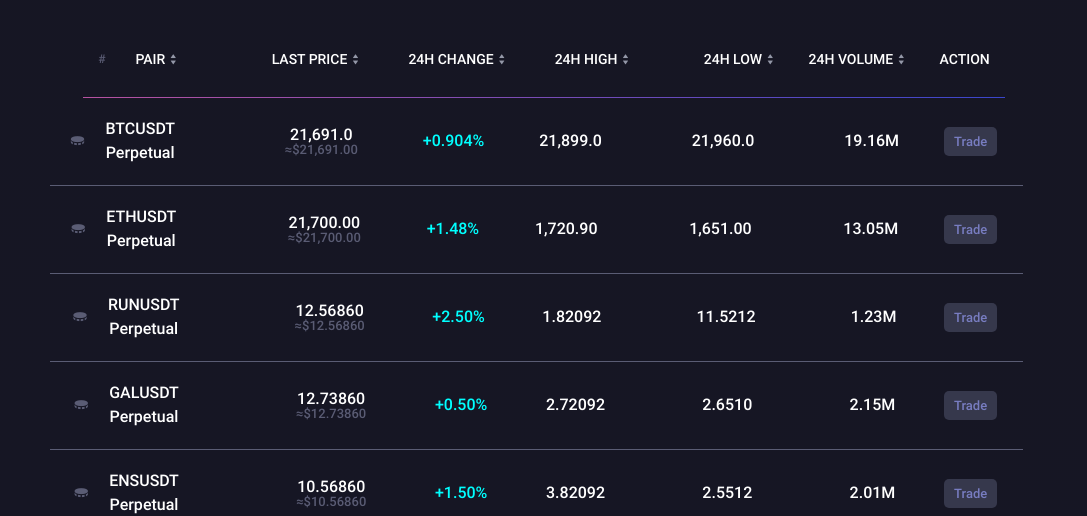
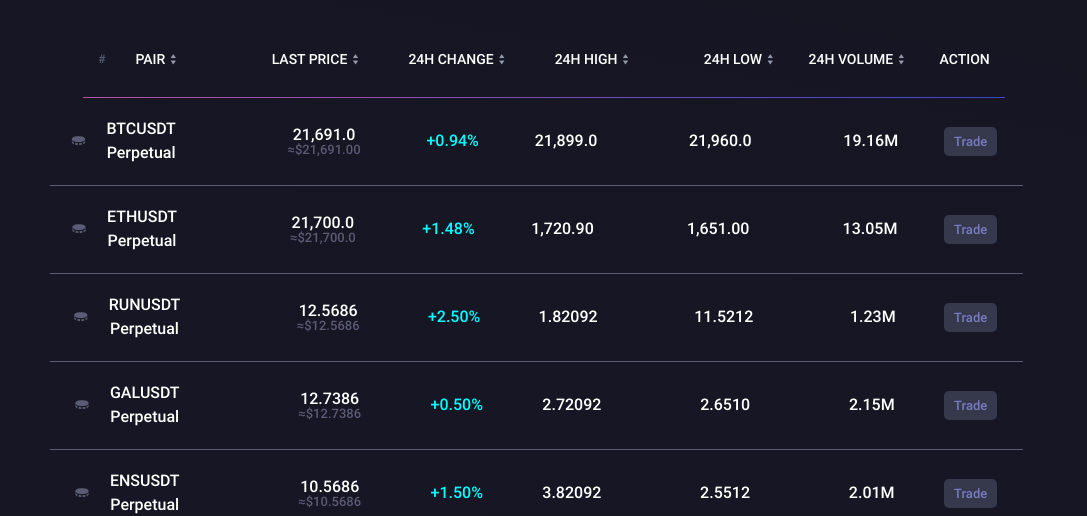
Before and after one commit to dofxo/apollox, a plain HTML site: page assests/html/markets.html in a window 1280 px wide. Shown: the part 286-802 px from the top of the page, without its empty margins (96-1183 px from the left). Drawn offline with Linux system fonts and the light colour scheme.

Commit message:
fixed some coins prices

```diff
--- a/assests/html/markets.html
+++ b/assests/html/markets.html
@@ -215,7 +215,7 @@
                     </td>
                     <td class="details">
                         <span>24h Change</span>
-                        +0.904%
+                        +0.94%
                     </td>
                     <td class="details">
                         <span>24h High</span>
--- a/assests/js/markets.js
+++ b/assests/js/markets.js
@@ -74,23 +74,23 @@ function coinMaker(coinName , coinPrice , coinChange, coinHigh, coinLow,coinVolu
 
 }
 
-coinMaker('ETHUSDT',`21,700.00`,`+1.48%`,`1,720.90`,`1,651.00`,`13.05M`)
-coinMaker('RUNUSDT',`12.56860`,`+2.50%`,`1.82092`,`11.5212`,`1.23M`)
-coinMaker('GALUSDT',`12.73860`,`+0.50%`,`2.72092`,`2.6510`,`2.15M`)
-coinMaker('ENSUSDT',`10.56860`,`+1.50%`,`3.82092`,`2.5512`,`2.01M`)
-coinMaker('RUNUSDT',`12.56860`,`+2.50%`,`1.82092`,`11.5212`,`1.23M`)
-coinMaker('LINUSDT',`5,56256`,`+1.33%`,`1.82092`,`1.5613`,`1.98M`)
-coinMaker('OKBUSDT',`2,54256`,`+0.43%`,`2.22092`,`2.2113`,`0.99M`)
-coinMaker('LINUSDT',`5,56256`,`+1.33%`,`1.82092`,`1.5613`,`1.98M`)
-coinMaker('GALUSDT',`12.73860`,`+0.50%`,`2.72092`,`2.6510`,`2.15M`)
-coinMaker('RUNUSDT',`12.56860`,`+2.50%`,`1.82092`,`11.5212`,`1.23M`)
-coinMaker('LINUSDT',`5,56256`,`+1.33%`,`1.82092`,`1.5613`,`1.98M`)
-coinMaker('GALUSDT',`12.73860`,`+0.50%`,`2.72092`,`2.6510`,`2.15M`)
-coinMaker('ENSUSDT',`10.56860`,`+1.50%`,`3.82092`,`2.5512`,`2.01M`)
-coinMaker('KAVSUSDT',`13.56860`,`+1.70%`,`1.82092`,`3.5512`,`1.01M`)
+coinMaker('ETHUSDT',`21,700.0`,`+1.48%`,`1,720.90`,`1,651.00`,`13.05M`)
+coinMaker('RUNUSDT',`12.5686`,`+2.50%`,`1.82092`,`11.5212`,`1.23M`)
+coinMaker('GALUSDT',`12.7386`,`+0.50%`,`2.72092`,`2.6510`,`2.15M`)
+coinMaker('ENSUSDT',`10.5686`,`+1.50%`,`3.82092`,`2.5512`,`2.01M`)
+coinMaker('RUNUSDT',`12.5686`,`+2.50%`,`1.82092`,`11.5212`,`1.23M`)
+coinMaker('LINUSDT',`5,5625`,`+1.33%`,`1.82092`,`1.5613`,`1.98M`)
+coinMaker('OKBUSDT',`2,5425`,`+0.43%`,`2.22092`,`2.2113`,`0.99M`)
+coinMaker('LINUSDT',`5,5625`,`+1.33%`,`1.82092`,`1.5613`,`1.98M`)
+coinMaker('GALUSDT',`12.7386`,`+0.50%`,`2.72092`,`2.6510`,`2.15M`)
+coinMaker('RUNUSDT',`12.5686`,`+2.50%`,`1.82092`,`11.5212`,`1.23M`)
+coinMaker('LINUSDT',`5,5625`,`+1.33%`,`1.82092`,`1.5613`,`1.98M`)
+coinMaker('GALUSDT',`12.7386`,`+0.50%`,`2.72092`,`2.6510`,`2.15M`)
+coinMaker('ENSUSDT',`10.5686`,`+1.50%`,`3.82092`,`2.5512`,`2.01M`)
+coinMaker('KAVSUSDT',`13.5686`,`+1.70%`,`1.82092`,`3.5512`,`1.01M`)
 coinMaker('RUNUSDT',`12.56860`,`+2.50%`,`1.82092`,`11.5212`,`1.23M`)
 coinMaker('100SHUSDT',`0.16860`,`+4.50%`,`3.82092`,`4.5212`,`0.68M`)
-coinMaker('ZRXUSDT',`0.32`,`+2.222%`,`0.3078`,`0.3285`,`0.9M`)
+coinMaker('ZRXUSDT',`0.323`,`+2.222%`,`0.3078`,`0.3285`,`0.9M`)
 coinMaker('ETCUSDT',`37.260`,`+3.185%`,`38.030`,`35.130`,`0.74M`)
 coinMaker('ATOMUSDT',`13.02`,`+0.45%`,`12.550`,`12.550`,`0.727M`)
 coinMaker('CAKEUSDT',`4.032`,`+1.77%`,`4.05800`,`3.91000`,`0.714M`)
```
